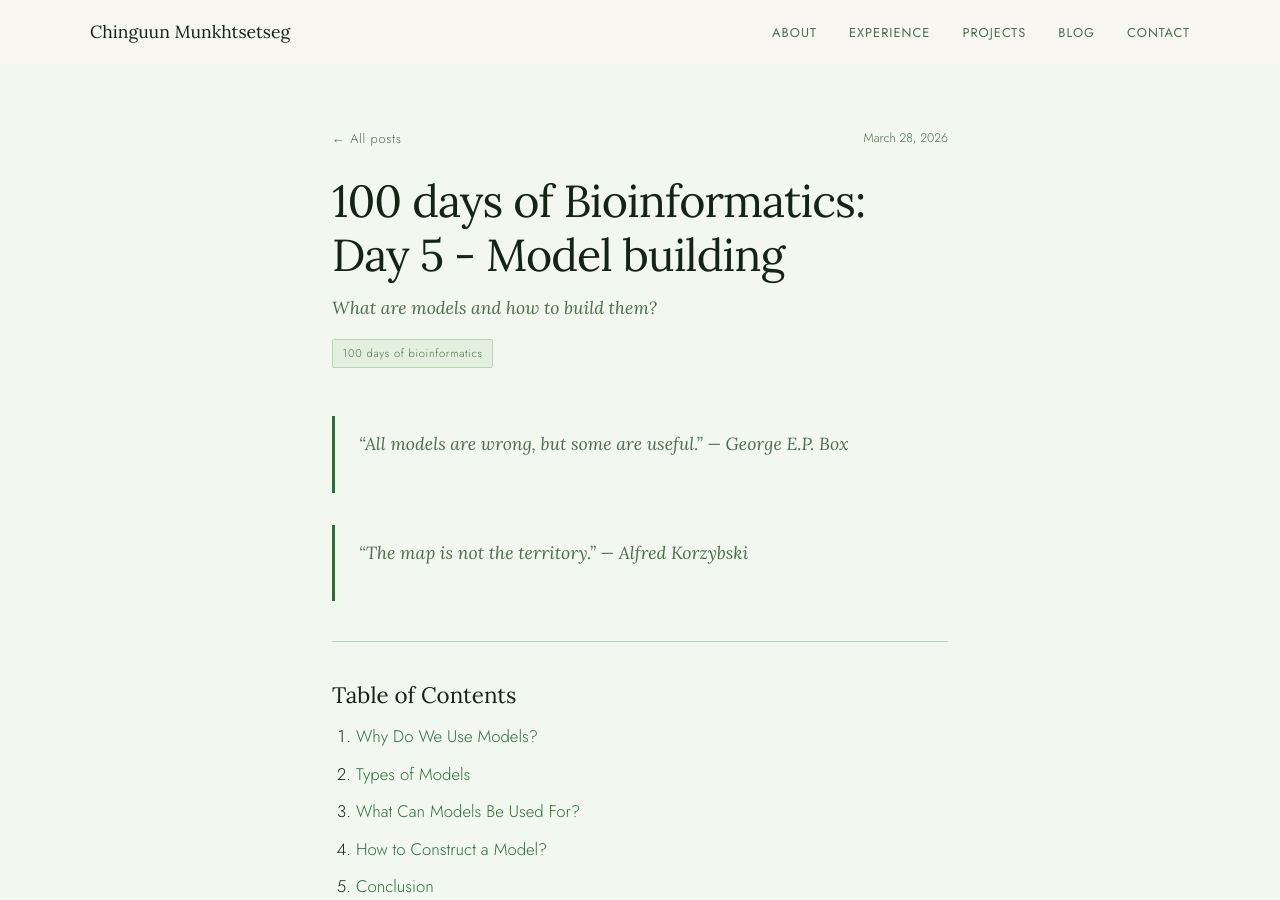
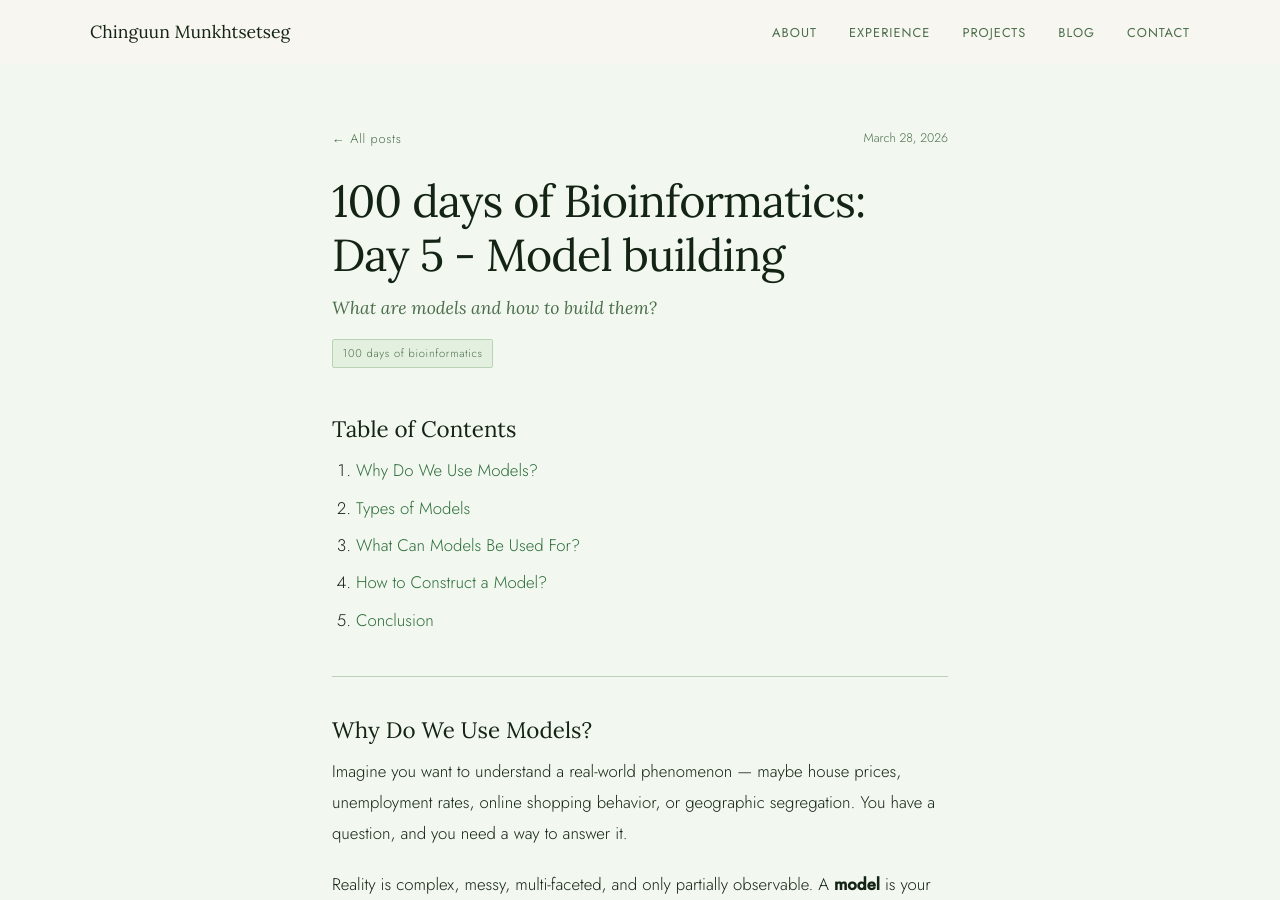
Before and after one commit to chinguunxo/chinguunxo.github.io, a Jekyll site: the page built from _posts/2026-03-29-Day-5-Model-Building.md, in a window 1280 px wide and 900 px high. Built offline with Jekyll 4.4.1, drawn with Linux system fonts in a browser that asks for light colours.

Commit message:
Update 2026-03-29-Day-5-Model-Building.md

```diff
--- a/_posts/2026-03-29-Day-5-Model-Building.md
+++ b/_posts/2026-03-29-Day-5-Model-Building.md
@@ -4,14 +4,6 @@ title: "100 days of Bioinformatics: Day 5 - Model building"
 subtitle: "What are models and how to build them?"
 date: 2026-03-28
 tags: [100 days of bioinformatics]
----
-
-> *"All models are wrong, but some are useful."*
-> — George E.P. Box
-
-> *"The map is not the territory."*
-> — Alfred Korzybski
-
 ---
 
 ## Table of Contents
```
